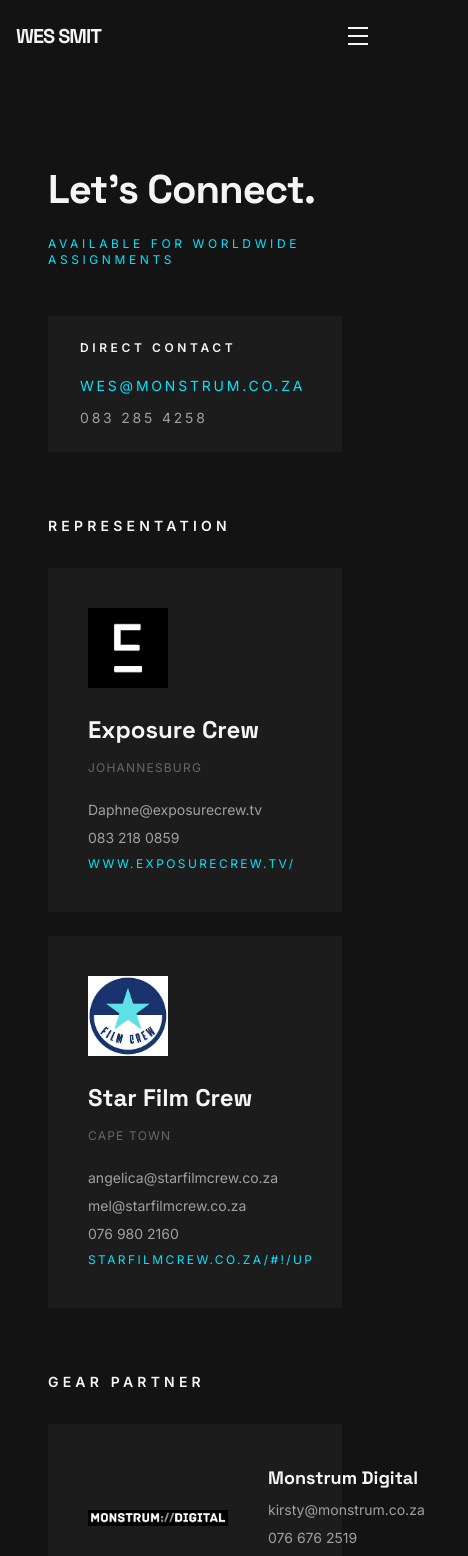
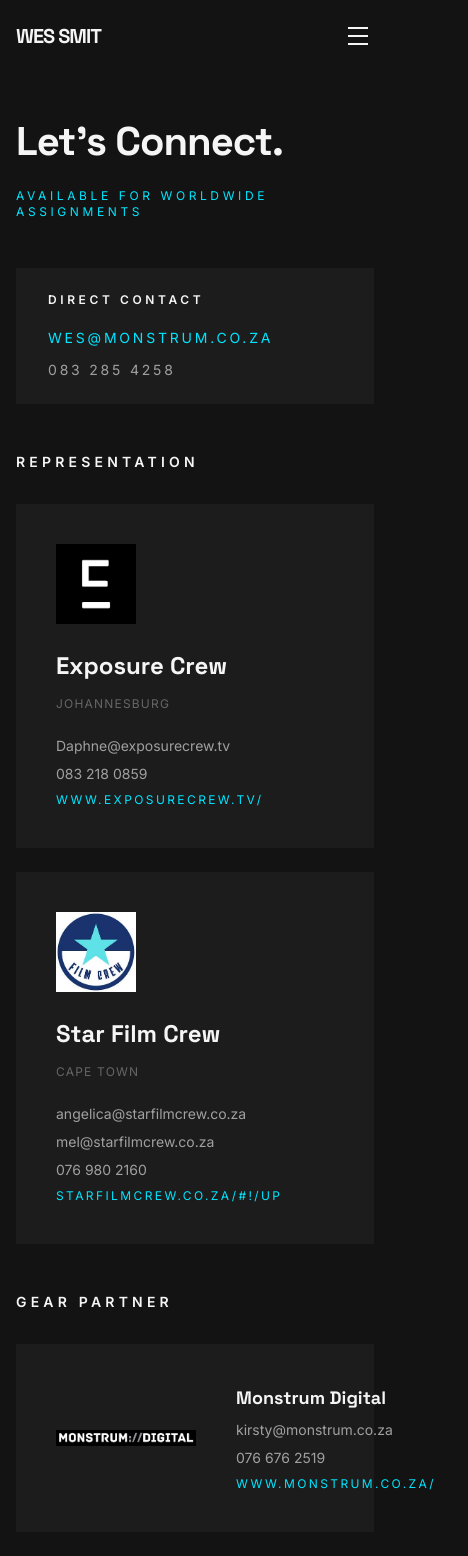
Before and after one commit to wessmit99-dev/DIT-Portfolio, a React (Vite) app: page /contact in a window 390 px wide. Shown: the top 1556 px of the page, 468 px wide, since content can reach past the window. Built offline with nearby package versions, Linux system fonts and the light colour scheme.

Commit message:
feat: responsive padding for contact page

```diff
--- a/src/pages/contact/ContactHero.tsx
+++ b/src/pages/contact/ContactHero.tsx
@@ -9,7 +9,7 @@
 export default function ContactHero({ eyebrow, headline, email, phone }: Readonly<ContactHeroProps>) {
   return (
     <div
-      className="px-12 pt-40 pb-16 grid grid-cols-1 lg:grid-cols-2 items-end gap-12"
+      className="px-4 sm:px-12 pt-28 sm:pt-40 pb-12 sm:pb-16 grid grid-cols-1 lg:grid-cols-2 items-end gap-12"
       style={{ backgroundColor: '#131313', maxWidth: '1920px', margin: '0 auto' }}
     >
       {/* Left — headline + eyebrow */}
--- a/src/pages/contact/index.tsx
+++ b/src/pages/contact/index.tsx
@@ -18,7 +18,7 @@
 
       {/* Representation */}
       <section style={{ backgroundColor: '#131313' }}>
-        <div className="mx-auto px-12 pb-16" style={{ maxWidth: '1920px' }}>
+        <div className="mx-auto px-4 sm:px-12 pb-12 sm:pb-16" style={{ maxWidth: '1920px' }}>
           <p
             className="text-sm uppercase tracking-[0.3em] mb-8 font-semibold"
             style={{ color: '#f5f5f5' }}
@@ -35,7 +35,7 @@
 
       {/* Gear Partner */}
       <section style={{ backgroundColor: '#131313' }}>
-        <div className="mx-auto px-12 pb-24" style={{ maxWidth: '1920px' }}>
+        <div className="mx-auto px-4 sm:px-12 pb-12 sm:pb-24" style={{ maxWidth: '1920px' }}>
           <p
             className="text-sm uppercase tracking-[0.3em] mb-8 font-semibold"
             style={{ color: '#f5f5f5' }}
```
